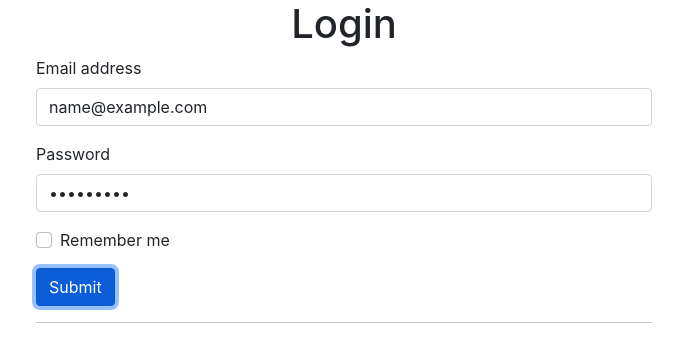
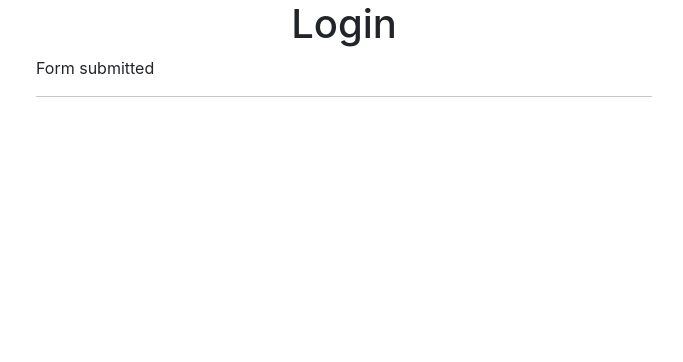
Before and after one commit to cfarn/form, a React (Create React App) app: page / in a window 1280 px wide. Both pictures are taken after typing "name@example.com", "Sample123" into the empty fields and a click on the button "Submit". Shown: the top 362 px of the page, without its empty margins (296-979 px from the left). Built offline with nearby package versions, Linux system fonts and the light colour scheme.

Commit message:
02 - Form - corrections

```diff
--- a/src/App.js
+++ b/src/App.js
@@ -36,13 +36,18 @@ class App extends React.Component {
 
   // méthode password
   handlePasswordChange = (e) => {
-    this.setState({ password: e.target.value })
+    this.setState({ password: e.target.value }, () => {
+      console.log(this.state.password)
+    })
     if(e.target.value.length > 5) {
-      this.setState({ passwordIsValid: true })
+      this.setState({ passwordIsValid: true }, () => {
+        console.log(this.state.passwordIsValid)
+      })
     }else {
-      this.setState({ passwordIsValid: false })
+      this.setState({ passwordIsValid: false }, () => {
+        console.log(this.state.passwordIsValid)
+      })
     }
-    console.log(this.state.password)
   }
 
   // méthode checkbox
@@ -60,6 +65,8 @@ class App extends React.Component {
     e.preventDefault()
     if(this.state.emailIsValid && this.state.passwordIsValid) {
       this.setState({ isSubmitted: true })
+    }else {
+      this.setState({ isSubmitted: false })
     }
   }
 
@@ -68,7 +75,11 @@ class App extends React.Component {
     return (
       <div className="container col-6">
         <h1 className="text-center">Login</h1>
-        {/* début du formulaire */}
+        {
+          // condition ternaire affichage du message ou du form
+          this.state.isSubmitted ?
+          <div>Form submitted</div> :
+            // début du formulaire
             <form onSubmit={this.handleSubmit}>
             {/* div email */}
             <div className="mb-3">
@@ -100,7 +111,9 @@ class App extends React.Component {
             </div>
             {/* submit button */}
             <button type="submit" className="btn btn-primary">Submit</button>
-        </form> {/* /form */}
+          </form>
+        }
+
         <hr/>
       </div> // /container
     )
```
Lines whose indentation alone changed are shown as unchanged.
